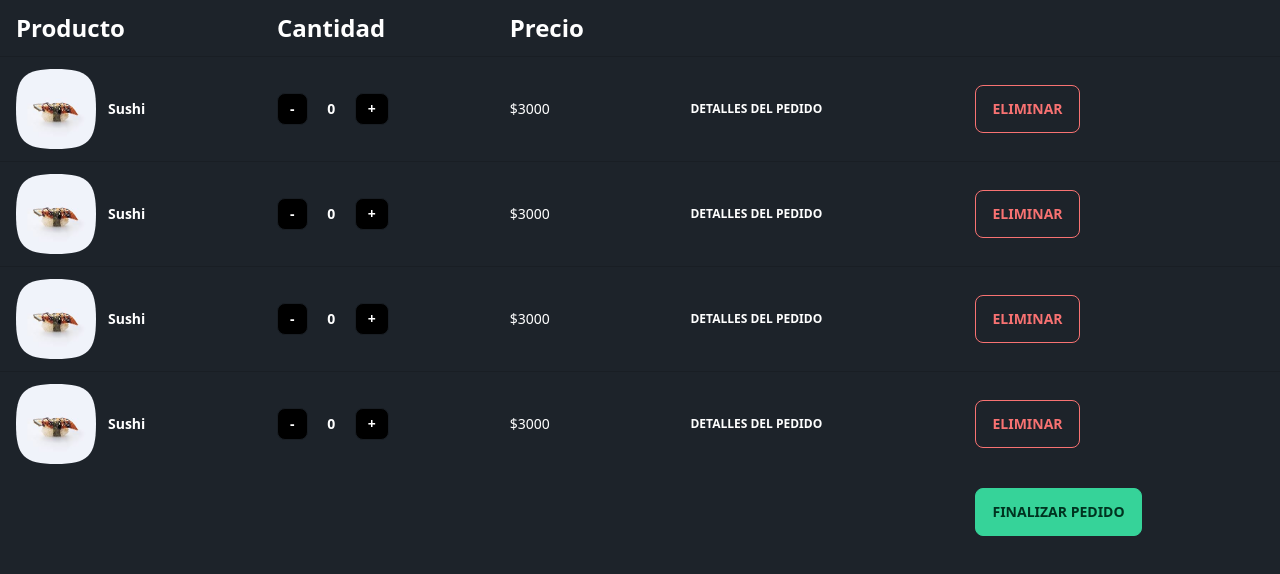
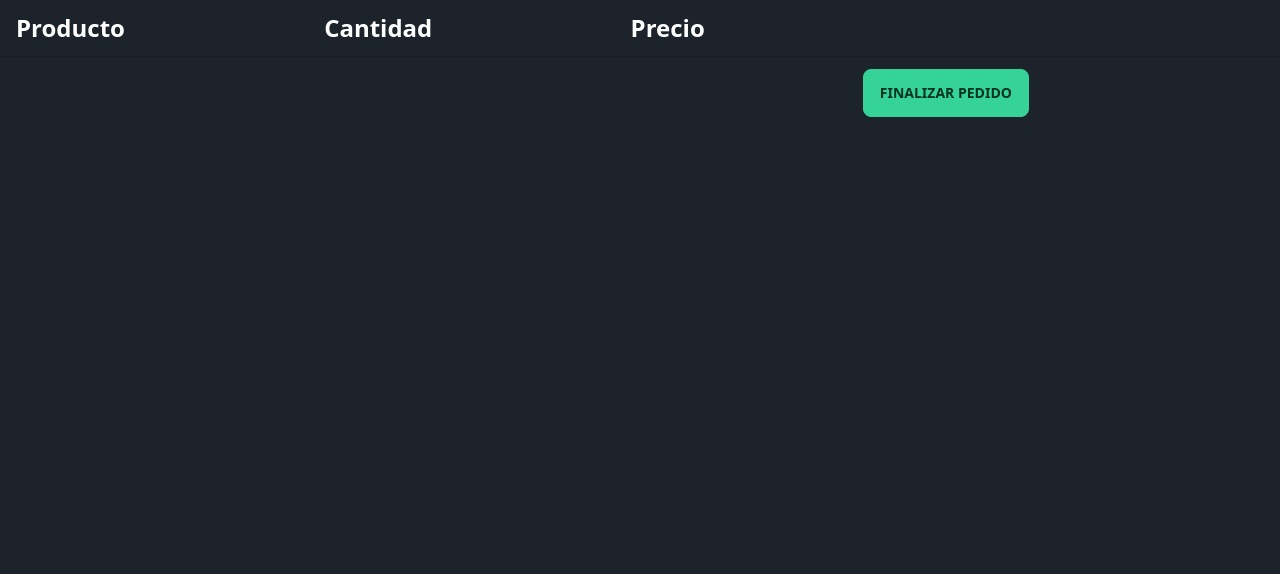
Before and after one commit to Eduar-Rojas/Taller_Integracion_2_2023, a React (Vite) app in the folder frontend/: page /carro in a window 1280 px wide. Shown: the top 574 px of the page. Built offline with nearby package versions, Linux system fonts and the light colour scheme.

Commit message:
Carrito de compra -1 Parte

```diff
--- a/frontend/package.json
+++ b/frontend/package.json
@@ -13,6 +13,7 @@
     "axios": "^1.5.1",
     "cloudinary-core": "^2.13.0",
     "formik": "^2.4.5",
+    "jwt-decode": "^4.0.0",
     "react": "^18.2.0",
     "react-dom": "^18.2.0",
     "react-responsive-carousel": "^3.2.23",
--- a/frontend/src/Components/CardCatalogo.jsx
+++ b/frontend/src/Components/CardCatalogo.jsx
@@ -1,11 +1,13 @@
 import { useState, useEffect } from "react";
 import Axios from 'axios';
 import sushi_imgFile from './assets/img/sushicatalog.png'
+import * as jwt_decode from "jwt-decode";
 
 export const CardCatalogo = () => {
   const [sushiList, setSushiList] = useState([]);
   const [modalOpen, setModalOpen] = useState(null);
   const [productCount, setProductCount] = useState(1);
+  const [cartItems, setCartItems] = useState([]);
 
   useEffect(() => {
     Axios.get("http://localhost:3000/api/catalogo")
@@ -16,6 +18,38 @@ export const CardCatalogo = () => {
         console.error('Error al solicitar datos al catálogo api desde Frontend: ', error);
       });
   });
+
+
+  const addToCart = (selectedProduct, quantity) => {
+
+      // Obtener el token del localStorage
+  const token = localStorage.getItem("token") // Reemplaza 'userToken' con el nombre de tu clave de token
+
+  // Decodificar el token para obtener la información del usuario
+  const decodedToken = jwt_decode.jwtDecode(token); // Asegúrate de importar jwt_decode si no lo has hecho
+  console.log(decodedToken);
+
+  // Obtener el ID de usuario desde el token decodificado
+  const userId = decodedToken.id_usuario; // Reemplaza 'id_usuario' con la clave adecuada en tu token
+
+
+    // Aquí debes hacer la solicitud POST al endpoint correspondiente para agregar productos al carrito
+    Axios.post("http://localhost:3000/api/agregar-al-carrito", {
+      id_usuario: userId, // Reemplaza con el ID real del usuario
+      id_producto: selectedProduct.id_producto,
+      cantidad: quantity,
+    })
+      .then((response) => {
+        console.log("Producto agregado al carrito:", response.data);
+        // Puedes manejar la lógica de actualización de estado aquí si lo necesitas
+      })
+      .catch((error) => {
+        console.error("Error al agregar producto al carrito:", error);
+        // Maneja los errores si es necesario
+      });
+    closeModal();
+  };
+
 
   const openModal = (productId) => {
     setModalOpen(productId);
@@ -48,7 +82,7 @@ export const CardCatalogo = () => {
             <p className='font-light'>{sushi.descripcion}</p> {/*Descripcion del producto */}
             <div className="card-actions">
               {/*Lo siguiente es un boton con la funcion onClick para que aparezca el modal */}
-              <button className="btn text-white bg-black" onClick={() => openModal(sushi.id_producto)}>Añadir al carrito</button>
+              <button className="btn text-white bg-black" onClick={() => openModal(sushi.id_producto)}>Ver producto</button>
 
               {/*Modal:   */}
               <dialog id={`my_modal_${sushi.id_producto}`} className="modal" open={modalOpen === sushi.id_producto} onClose={closeModal}>
@@ -70,7 +104,7 @@ export const CardCatalogo = () => {
                         <span className="mx-2 text-white font-bold p-2 rounded-lg"> {productCount} </span>
                         <button className="btn btn-sm text-white bg-black" onClick={incrementCount }> + </button>
                       </div>
-                      <button className="btn bg-black text-white">Agregar</button>
+                      <button className="btn bg-black text-white" onClick={() => addToCart(sushi, productCount)} >Añadir al carrito</button>
                       <p className='font-bold text-3xl'>{`$${sushi.precio * productCount}`}</p>
                     </div>
                   </div>
--- a/frontend/src/Components/CartShopping.jsx
+++ b/frontend/src/Components/CartShopping.jsx
@@ -2,6 +2,8 @@ import React,{useState} from 'react'
 import sushi_img from './assets/img/sushicatalog.png'
 
 export const CartShopping = () => {
+
+  const [cartItems, setCartItems] = useState([]); // Define cartItems en el estado local del componente
 
     // Define un estado llamado productCount para que se le sume o reste 1, estando inicializado en 0
   const [productCount, setProductCount] = useState(0);
@@ -18,6 +20,12 @@ export const CartShopping = () => {
     }
   };
 
+  const removeFromCart = (index) => {
+    const updatedCart = [...cartItems];
+    updatedCart.splice(index, 1);
+    setCartItems(updatedCart);
+  };
+
   return (
 <div className="overflow-x-auto">
   <table className="table">
@@ -30,14 +38,15 @@ export const CartShopping = () => {
     </thead>
     <tbody>
       {/* Fila 1 */}
-      <tr>
+      {cartItems.map((item, index)=>(
+      <tr key={index} >
         <td>
           <div className="flex items-center space-x-3">
               <div className="mask mask-squircle">
-                <img className='w-20 h-20' src={sushi_img} alt="Product"/>
+                <img className='w-20 h-20' src={item.product.img} alt="Product"/>
               </div>
             <div>
-              <div className="font-bold text-white">Sushi</div>
+              <div className="font-bold text-white">{item.product.nombre_producto}</div>
             </div>
           </div>
         </td>
@@ -45,10 +54,10 @@ export const CartShopping = () => {
             {/* Botones para aumentar o disminuir la cantidad del pedido*/}
             <button className="btn btn-sm text-white bg-black" onClick={decrementCount}> - </button>
             {/* productCount muestra la cantidad actual de productos */}
-            <span className="mx-2 text-white font-bold p-2 rounded-lg"> {productCount} </span>
+            <span className="mx-2 text-white font-bold p-2 rounded-lg"> {item.quantity} </span>
             <button className="btn btn-sm text-white bg-black" onClick={incrementCount}> + </button>
         </td>
-        <td className='text-white'>$3000</td>
+        <td className='text-white'>{`$${item.product.precio * item.quantity}`}</td>
         {/* Apertura modal */}
         <th>
           <button className="btn btn-ghost btn-xs text-white" onClick={()=>document.getElementById('my_modal_3').showModal()}>Detalles del pedido</button>
@@ -67,132 +76,10 @@ export const CartShopping = () => {
           </dialog>
         </th>
         <th>
-          <button className="btn btn-outline btn-error">Eliminar</button>
+          <button className="btn btn-outline btn-error" onClick={() => removeFromCart(index)} >Eliminar</button>
         </th>
       </tr>
-      {/* Fila 2 */}
-      <tr>
-        <td>
-          <div className="flex items-center space-x-3">
-              <div className="mask mask-squircle">
-              <img className="w-20 h-20" src={sushi_img} alt="Product" />
-              </div>
-            <div>
-                <div className="font-bold text-white">Sushi</div>
-            </div>
-          </div>
-        </td>
-        <td>
-            {/* Botones para aumentar o disminuir la cantidad del pedido*/}
-            <button className="btn btn-sm text-white bg-black" onClick={decrementCount}> - </button>
-            {/* productCount muestra la cantidad actual de productos */}
-            <span className="mx-2 text-white font-bold p-2 rounded-lg"> {productCount} </span>
-            <button className="btn btn-sm text-white bg-black" onClick={incrementCount}> + </button>
-        </td>
-        <td className='text-white'>$3000</td>
-        {/* Apertura modal */}
-        <th>
-          <button className="btn btn-ghost btn-xs text-white" onClick={()=>document.getElementById('my_modal_3').showModal()}>Detalles del pedido</button>
-          <dialog id="my_modal_3" className="modal">
-            <div className="modal-box">
-                <form method="dialog">
-                {/* Este boton cierra el modal */}
-                <button className="btn btn-sm btn-circle btn-ghost absolute right-2 top-2">✕</button>
-                </form>
-                <h3 className="font-bold text-lg text-center text-white">Sushi</h3>
-                <figure className="px-10 pt-10 text-center">
-                    <img src={sushi_img} alt="Shoes" className="rounded-xl mx-auto" />
-                </figure>
-                <p className="py-4 text-white">Lorem Ipsum is simply dummy text of the printing and typesetting industry.</p>
-            </div>
-          </dialog>
-        </th>
-        <th>
-          <button className="btn btn-outline btn-error">Eliminar</button>
-        </th>
-      </tr>
-      {/* Fila 3 */}
-      <tr>
-        <td>
-          <div className="flex items-center space-x-3">
-              <div className="mask mask-squircle">
-              <img className="w-20 h-20" src={sushi_img} alt="Product" />
-              </div>
-            <div>
-                <div className="font-bold text-white">Sushi</div>
-            </div>
-          </div>
-        </td>
-        <td>
-            {/* Botones para aumentar o disminuir la cantidad del pedido*/}
-            <button className="btn btn-sm text-white bg-black" onClick={decrementCount}> - </button>
-            {/* productCount muestra la cantidad actual de productos */}
-            <span className="mx-2 text-white font-bold p-2 rounded-lg"> {productCount} </span>
-            <button className="btn btn-sm text-white bg-black" onClick={incrementCount}> + </button>
-        </td>
-        <td className='text-white'>$3000</td>
-        {/* Apertura modal */}
-        <th>
-          <button className="btn btn-ghost btn-xs text-white" onClick={()=>document.getElementById('my_modal_3').showModal()}>Detalles del pedido</button>
-          <dialog id="my_modal_3" className="modal">
-            <div className="modal-box">
-                <form method="dialog">
-                {/* Este boton cierra el modal */}
-                <button className="btn btn-sm btn-circle btn-ghost absolute right-2 top-2">✕</button>
-                </form>
-                <h3 className="font-bold text-lg text-center text-white">Sushi</h3>
-                <figure className="px-10 pt-10 text-center">
-                    <img src={sushi_img} alt="Shoes" className="rounded-xl mx-auto" />
-                </figure>
-                <p className="py-4 text-white">Lorem Ipsum is simply dummy text of the printing and typesetting industry.</p>
-            </div>
-          </dialog>
-        </th>
-        <th>
-          <button className="btn btn-outline btn-error">Eliminar</button>
-        </th>
-      </tr>
-      {/* Fila 4 */}
-      <tr>
-        <td>
-          <div className="flex items-center space-x-3">
-              <div className="mask mask-squircle">
-              <img className="w-20 h-20" src={sushi_img} alt="Product" />
-              </div>
-            <div>
-                <div className="font-bold text-white">Sushi</div>
-            </div>
-          </div>
-        </td>
-        <td>
-            {/* Botones para aumentar o disminuir la cantidad del pedido*/}
-            <button className="btn btn-sm text-white bg-black" onClick={decrementCount}> - </button>
-            {/* productCount muestra la cantidad actual de productos */}
-            <span className="mx-2 text-white font-bold p-2 rounded-lg"> {productCount} </span>
-            <button className="btn btn-sm text-white bg-black" onClick={incrementCount}> + </button>
-        </td>
-        <td className='text-white'>$3000</td>
-        {/* Apertura modal */}
-        <th>
-          <button className="btn btn-ghost btn-xs text-white" onClick={()=>document.getElementById('my_modal_3').showModal()}>Detalles del pedido</button>
-          <dialog id="my_modal_3" className="modal">
-            <div className="modal-box">
-                <form method="dialog">
-                {/* Este boton cierra el modal */}
-                <button className="btn btn-sm btn-circle btn-ghost absolute right-2 top-2">✕</button>
-                </form>
-                <h3 className="font-bold text-lg text-center text-white">Sushi</h3>
-                <figure className="px-10 pt-10 text-center">
-                    <img src={sushi_img} alt="Shoes" className="rounded-xl mx-auto" />
-                </figure>
-                <p className="py-4 text-white">Lorem Ipsum is simply dummy text of the printing and typesetting industry.</p>
-            </div>
-          </dialog>
-        </th>
-        <th>
-          <button className="btn btn-outline btn-error">Eliminar</button>
-        </th>
-      </tr>
+      ))}
     </tbody>
     <tfoot>
           <tr>
```
Also changed, not shown: 2 other files (tests, documents, lock files or other folders).
